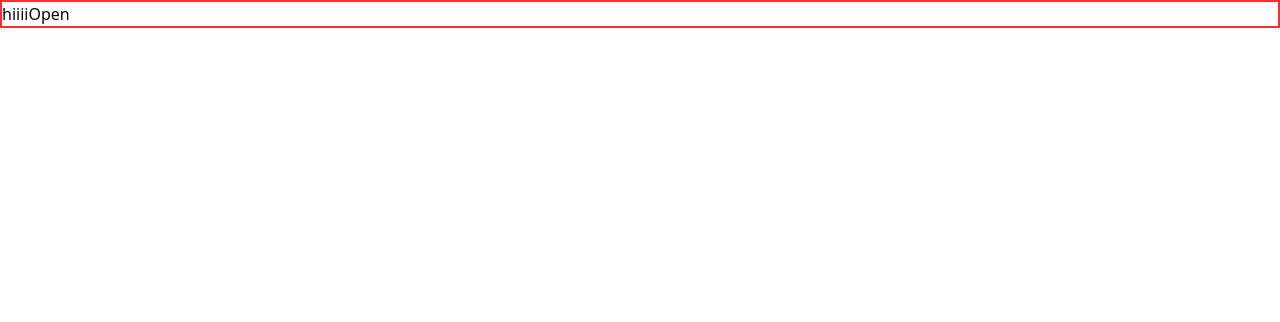
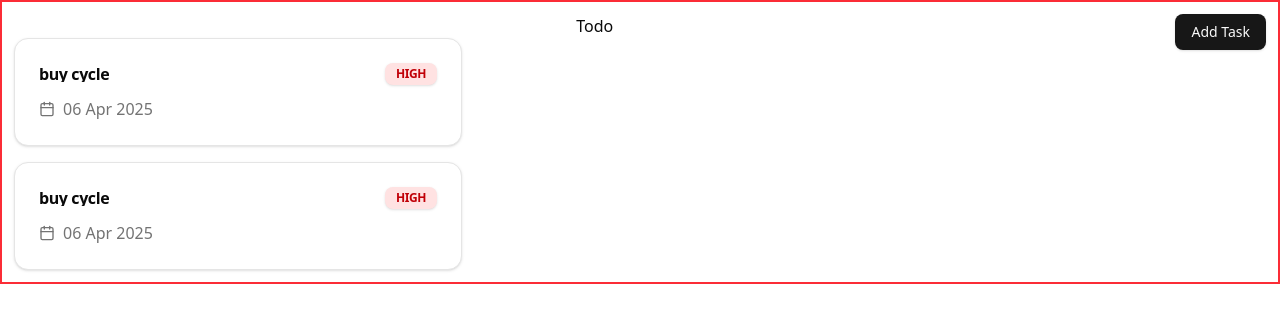
Before and after one commit to rajindersinghsodhi/voice-enabled-task-tracker, a Next.js app: page / in a window 1280 px wide. Shown: the top 322 px of the page. Built offline with nearby package versions, Linux system fonts and the light colour scheme.

Commit message:
feat(task): created task component and todo list component

```diff
--- a/app/page.tsx
+++ b/app/page.tsx
@@ -1,10 +1,13 @@
+import Task from "@/components/Task";
 import TaskInput from "@/components/TaskInput";
+import TodoList from "@/components/TodoList";
 
 export default function Home() {
   return (
-    <div className="flex border-2 border-red-500">
-      <h1>hiiii</h1>
-        <TaskInput/>
+    <div className="flex border-2 border-red-500 p-3">
+      <TodoList tasks={[{ title: "buy cycle", priority:"high", dueDate:"2025-04-06"}, { title: "buy cycle", priority:"high", dueDate:"2025-04-06"}]}/>
+      {/* <Task title="Buy cycle" priority="high" dueDate="2025-04-06"/> */}
+      <TaskInput/>
     </div>
   );
 }
--- /dev/null
+++ b/components/Task.tsx
@@ -0,0 +1,41 @@
+"use client"
+
+import { Card, CardContent, CardHeader, CardTitle } from "@/components/ui/card"
+import { Badge } from "@/components/ui/badge"
+import { CalendarIcon } from "lucide-react"
+import { format } from "date-fns"
+
+type TaskProps = {
+  title: string
+  priority: "low" | "medium" | "high"
+  dueDate: string // YYYY-MM-DD
+}
+
+const priorityStyles = {
+  low: "bg-green-100 text-green-700",
+  medium: "bg-yellow-100 text-yellow-800",
+  high: "bg-red-100 text-red-700"
+}
+
+const Task = ({ title, priority, dueDate }: TaskProps) => {
+  return (
+    <Card className="w-full max-w-md">
+      <CardHeader className="pb-3">
+        <CardTitle className="flex justify-between items-center">
+          <span className="truncate">{title}</span>
+
+          <Badge className={priorityStyles[priority]}>
+            {priority.toUpperCase()}
+          </Badge>
+        </CardTitle>
+      </CardHeader>
+
+      <CardContent className="flex items-center gap-2 text-muted-foreground">
+        <CalendarIcon size={16} />
+        <span>{format(new Date(dueDate), "dd MMM yyyy")}</span>
+      </CardContent>
+    </Card>
+  )
+}
+
+export default Task
--- a/components/TaskInput.tsx
+++ b/components/TaskInput.tsx
@@ -1,4 +1,8 @@
 "use client"
+
+import { useState } from "react"
+import { z } from "zod"
+import { format } from "date-fns"
 
 import {
   Dialog,
@@ -7,8 +11,10 @@ import {
   DialogTitle,
   DialogTrigger,
 } from "@/components/ui/dialog"
+
 import { Label } from "./ui/label"
 import { Input } from "./ui/input"
+
 import {
   Select,
   SelectContent,
@@ -16,40 +22,96 @@ import {
   SelectTrigger,
   SelectValue,
 } from "@/components/ui/select"
-import { CalendarIcon } from "lucide-react"
 
 import { Button } from "@/components/ui/button"
 import { Calendar } from "@/components/ui/calendar"
+
 import {
   Popover,
   PopoverContent,
   PopoverTrigger,
 } from "@/components/ui/popover"
 
-import { format } from "date-fns"
+import { CalendarIcon } from "lucide-react"
 import { cn } from "@/lib/utils"
-import { useState } from "react"
+
+const taskSchema = z.object({
+  title: z.string().min(1, "Title is required"),
+  priority: z.enum(["low", "medium", "high"]),
+  dueDate: z.string(),
+})
+
+type Task = z.infer<typeof taskSchema>
 
 const TaskInput = () => {
+  const [title, setTitle] = useState("")
+  const [priority, setPriority] = useState<"low" | "medium" | "high">("medium")
   const [date, setDate] = useState<Date | undefined>()
+  const [error, setError] = useState<string | null>(null)
+
+  const submitTask = () => {
+
+    const payload: Task = {
+      title: title.trim(),
+      priority,
+      dueDate: format(date ?? new Date(), "yyyy-MM-dd"),
+    }
+
+    const result = taskSchema.safeParse(payload)
+
+    if (!result.success) {
+      setError(result.error.issues[0].message)
+      return
+    }
+
+    setError(null)
+
+    console.log("✅ Task JSON:", JSON.stringify(result.data, null, 2))
+
+    return result.data
+  }
+
+
+
   return (
     <div className="task-input-flex">
+
       <Dialog>
-        <DialogTrigger>Open</DialogTrigger>
+        <DialogTrigger asChild>
+          <Button>Add Task</Button>
+        </DialogTrigger>
+
         <DialogContent>
+
           <DialogHeader>
             <DialogTitle>Add your task below</DialogTitle>
           </DialogHeader>
+
           <div className="grid gap-4">
-              <div className="grid gap-3">
-                <Label htmlFor="name-1">Title</Label>
-                <Input id="title" name="title"/>
+
+            {/* ✅ TITLE */}
+            <div className="grid gap-2">
+              <Label>Title</Label>
+              <Input
+                value={title}
+                onChange={(e) => setTitle(e.target.value)}
+                placeholder="Buy groceries..."
+              />
             </div>
-              <div className="grid gap-3">
-                <Label htmlFor="username-1">Priority</Label>
-                <Select defaultValue="medium">
+
+
+            {/* ✅ PRIORITY */}
+            <div className="grid gap-2">
+              <Label>Priority</Label>
+
+              <Select
+                value={priority}
+                onValueChange={(val) =>
+                  setPriority(val as "low" | "medium" | "high")
+                }
+              >
                 <SelectTrigger>
-                    <SelectValue placeholder="Select priority" />
+                  <SelectValue />
                 </SelectTrigger>
 
                 <SelectContent>
@@ -59,8 +121,12 @@ const TaskInput = () => {
                 </SelectContent>
               </Select>
             </div>
-              <div className="grid gap-3">
-                <Label htmlFor="username-1">Due Date</Label>
+
+
+            {/* ✅ DUE DATE */}
+            <div className="grid gap-2">
+              <Label>Due Date</Label>
+
               <Popover>
                 <PopoverTrigger asChild>
                   <Button
@@ -71,14 +137,19 @@ const TaskInput = () => {
                     )}
                   >
                     <CalendarIcon className="mr-2 h-4 w-4" />
-                      {date ? format(date, "PPP") : <span>Pick a date</span>}
+                    {date
+                      ? format(date, "PPP")
+                      : <span>Pick a date</span>}
                   </Button>
                 </PopoverTrigger>
 
-                  <PopoverContent className="min-w-fit p-0" align="start">
+                <PopoverContent
+                  className="min-w-fit p-2"
+                  align="start"
+                >
                   <Calendar
+                  className="w-full"
                     mode="single"
-                      className="w-full"
                     selected={date}
                     onSelect={setDate}
                     initialFocus
@@ -86,9 +157,26 @@ const TaskInput = () => {
                 </PopoverContent>
               </Popover>
             </div>
+
+
+            {/* ✅ ERROR */}
+            {error && (
+              <p className="text-sm text-red-500">
+                {error}
+              </p>
+            )}
+
+
+            {/* ✅ SUBMIT BUTTON */}
+            <Button onClick={submitTask}>
+              Create Task
+            </Button>
+
           </div>
+
         </DialogContent>
       </Dialog>
+
     </div>
   )
 }
--- /dev/null
+++ b/components/TodoList.tsx
@@ -0,0 +1,41 @@
+"use client"
+
+import Task from "./Task"
+
+export type TaskType = {
+  title: string
+  priority: "low" | "medium" | "high"
+  dueDate: string // YYYY-MM-DD
+}
+
+type TodoListProps = {
+  tasks: TaskType[]
+}
+
+const TodoList = ({ tasks }: TodoListProps) => {
+  if (!tasks.length) {
+    return (
+      <div className="text-center text-muted-foreground py-6">
+        No tasks yet. Add your first task ✅
+      </div>
+    )
+  }
+
+  return (
+    <div className="todo-list flex flex-col items-center w-full">
+        <p>Todo</p>
+        <div className="task-list flex flex-col gap-4 w-full">
+            {tasks.map((task, index) => (
+                <Task
+                key={`${task.title}-${index}`}
+                title={task.title}
+                priority={task.priority}
+                dueDate={task.dueDate}
+                />
+            ))}
+        </div>
+    </div>
+  )
+}
+
+export default TodoList
--- /dev/null
+++ b/components/ui/badge.tsx
@@ -0,0 +1,36 @@
+import * as React from "react"
+import { cva, type VariantProps } from "class-variance-authority"
+
+import { cn } from "@/lib/utils"
+
+const badgeVariants = cva(
+  "inline-flex items-center rounded-md border px-2.5 py-0.5 text-xs font-semibold transition-colors focus:outline-none focus:ring-2 focus:ring-ring focus:ring-offset-2",
+  {
+    variants: {
+      variant: {
+        default:
+          "border-transparent bg-primary text-primary-foreground shadow hover:bg-primary/80",
+        secondary:
+          "border-transparent bg-secondary text-secondary-foreground hover:bg-secondary/80",
+        destructive:
+          "border-transparent bg-destructive text-destructive-foreground shadow hover:bg-destructive/80",
+        outline: "text-foreground",
+      },
+    },
+    defaultVariants: {
+      variant: "default",
+    },
+  }
+)
+
+export interface BadgeProps
+  extends React.HTMLAttributes<HTMLDivElement>,
+    VariantProps<typeof badgeVariants> {}
+
+function Badge({ className, variant, ...props }: BadgeProps) {
+  return (
+    <div className={cn(badgeVariants({ variant }), className)} {...props} />
+  )
+}
+
+export { Badge, badgeVariants }
--- /dev/null
+++ b/components/ui/card.tsx
@@ -0,0 +1,76 @@
+import * as React from "react"
+
+import { cn } from "@/lib/utils"
+
+const Card = React.forwardRef<
+  HTMLDivElement,
+  React.HTMLAttributes<HTMLDivElement>
+>(({ className, ...props }, ref) => (
+  <div
+    ref={ref}
+    className={cn(
+      "rounded-xl border bg-card text-card-foreground shadow",
+      className
+    )}
+    {...props}
+  />
+))
+Card.displayName = "Card"
+
+const CardHeader = React.forwardRef<
+  HTMLDivElement,
+  React.HTMLAttributes<HTMLDivElement>
+>(({ className, ...props }, ref) => (
+  <div
+    ref={ref}
+    className={cn("flex flex-col space-y-1.5 p-6", className)}
+    {...props}
+  />
+))
+CardHeader.displayName = "CardHeader"
+
+const CardTitle = React.forwardRef<
+  HTMLDivElement,
+  React.HTMLAttributes<HTMLDivElement>
+>(({ className, ...props }, ref) => (
+  <div
+    ref={ref}
+    className={cn("font-semibold leading-none tracking-tight", className)}
+    {...props}
+  />
+))
+CardTitle.displayName = "CardTitle"
+
+const CardDescription = React.forwardRef<
+  HTMLDivElement,
+  React.HTMLAttributes<HTMLDivElement>
+>(({ className, ...props }, ref) => (
+  <div
+    ref={ref}
+    className={cn("text-sm text-muted-foreground", className)}
+    {...props}
+  />
+))
+CardDescription.displayName = "CardDescription"
+
+const CardContent = React.forwardRef<
+  HTMLDivElement,
+  React.HTMLAttributes<HTMLDivElement>
+>(({ className, ...props }, ref) => (
+  <div ref={ref} className={cn("p-6 pt-0", className)} {...props} />
+))
+CardContent.displayName = "CardContent"
+
+const CardFooter = React.forwardRef<
+  HTMLDivElement,
+  React.HTMLAttributes<HTMLDivElement>
+>(({ className, ...props }, ref) => (
+  <div
+    ref={ref}
+    className={cn("flex items-center p-6 pt-0", className)}
+    {...props}
+  />
+))
+CardFooter.displayName = "CardFooter"
+
+export { Card, CardHeader, CardFooter, CardTitle, CardDescription, CardContent }
```
Lines whose indentation alone changed are shown as unchanged.
